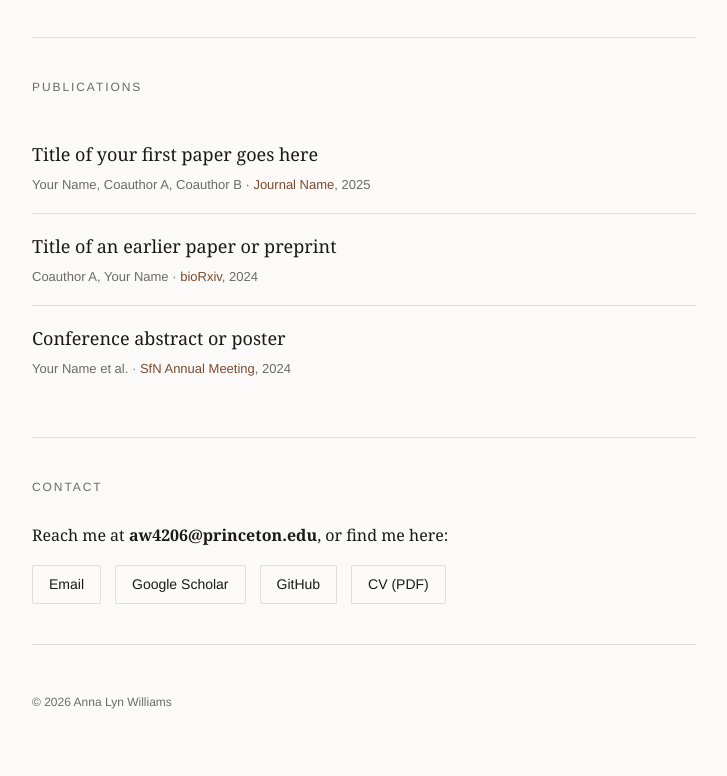
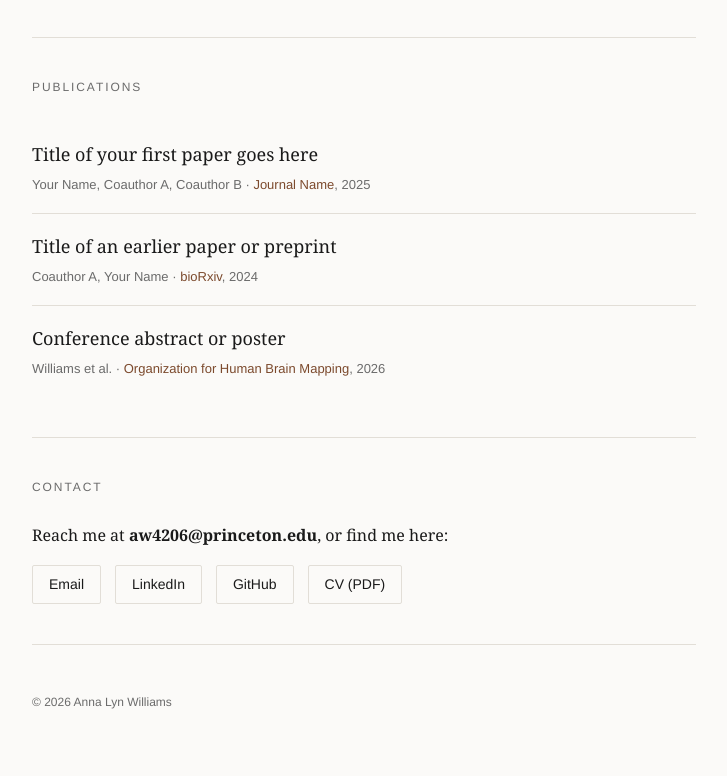
Before and after one commit to anna-lyn-williams/anna-lyn-williams.github.io, a plain HTML site: page index.html in a window 1280 px wide. Shown: the part 1103-1879 px from the top of the page, without its empty margins (276-1003 px from the left). Drawn offline with Linux system fonts and the light colour scheme.

Commit message:
Update contact links

```diff
--- a/index.html
+++ b/index.html
@@ -183,7 +183,7 @@
     </div>
     <div class="entry">
       <div class="entry-title"><a href="#">Conference abstract or poster</a></div>
-      <div class="entry-meta">Your Name et al. · <span class="venue">SfN Annual Meeting</span>, 2024</div>
+      <div class="entry-meta">Williams et al. · <span class="venue">Organization for Human Brain Mapping</span>, 2026</div>
     </div>
   </section>
 
@@ -192,8 +192,8 @@
     <p>Reach me at <strong>aw4206@princeton.edu</strong>, or find me here:</p>
     <div class="links">
       <a href="mailto:aw4206@princeton.edu">Email</a>
-      <a href="#">Google Scholar</a>
-      <a href="#">GitHub</a>
+      <a href="https://www.linkedin.com/in/anna-lyn-williams">LinkedIn</a>
+      <a href="https://github.com/anna-lyn-williams">GitHub</a>
       <a href="#">CV (PDF)</a>
     </div>
   </section>
```
